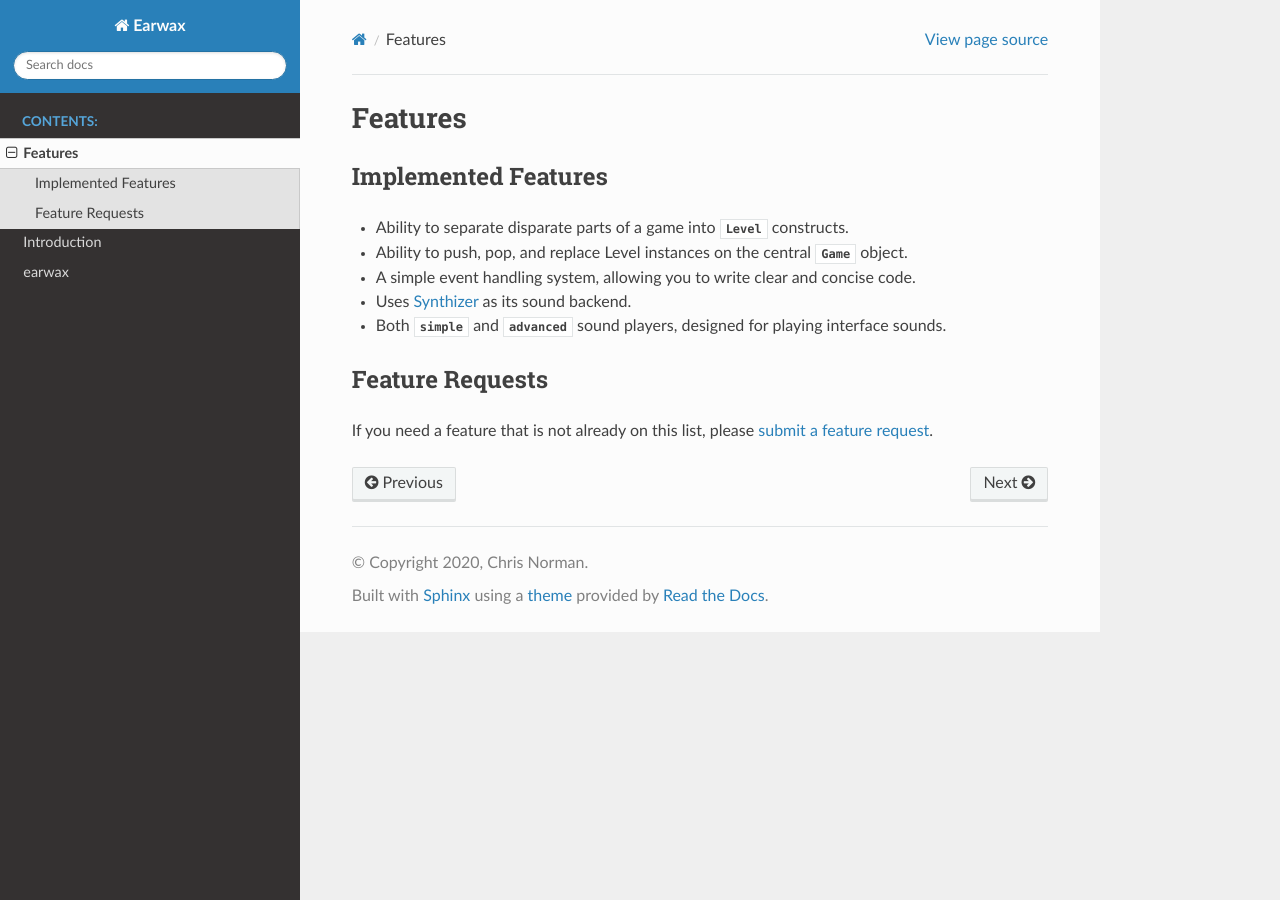
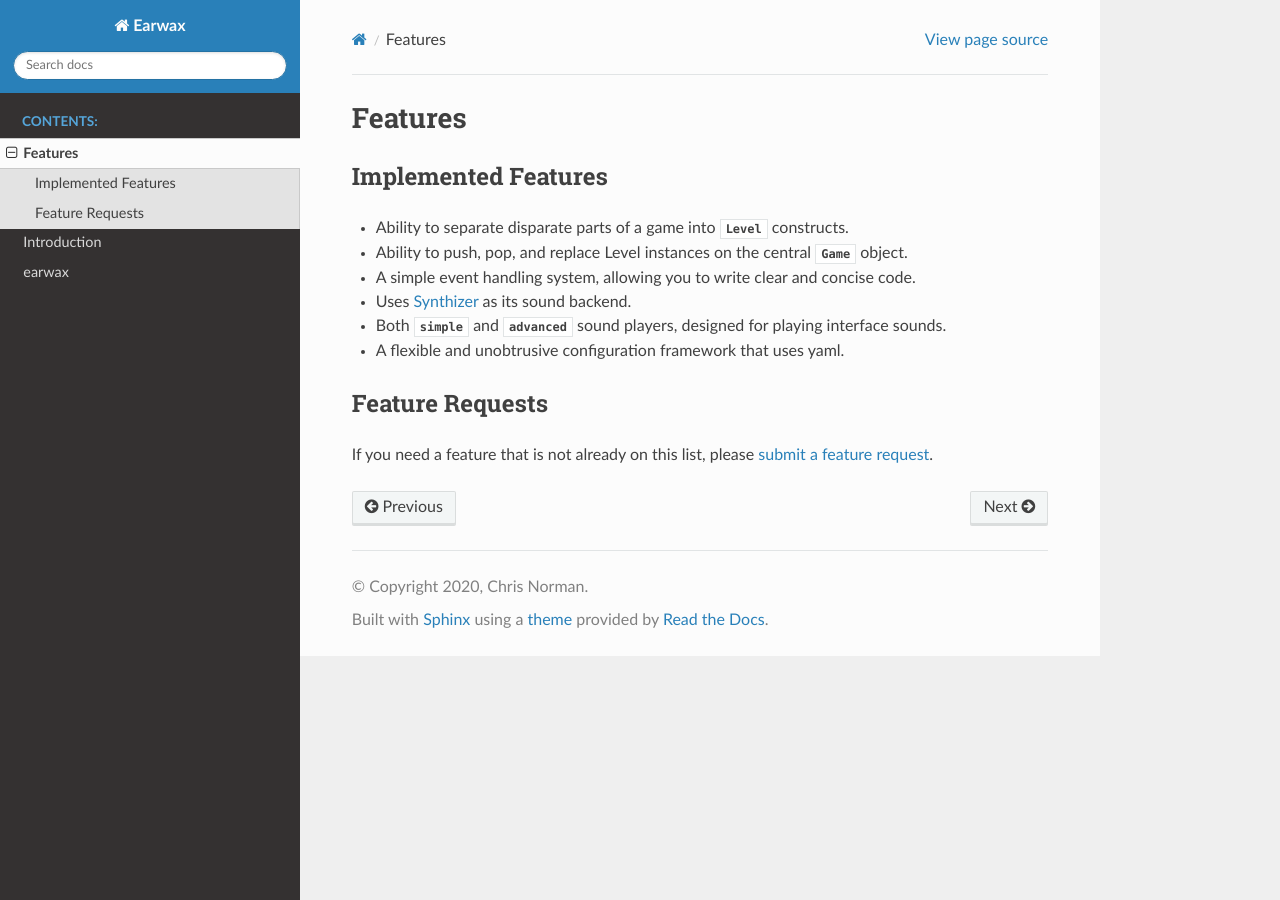
Before and after one commit to chrisnorman7/earwax, a Sphinx documentation site: the page built from docs/source/features.rst, in a window 1280 px wide. Built offline with Sphinx 7.4.7 and the Read the Docs theme 2.0.0, drawn with Linux system fonts in a browser that asks for light colours; comment, search, counter and statistics services are not loaded.

Commit message:
Updated features.

```diff
--- a/docs/source/features.rst
+++ b/docs/source/features.rst
@@ -14,6 +14,8 @@ Implemented Features
 
 * Both :class:`simple <earwax.SimpleInterfaceSoundPlayer>` and :class:`advanced <earwax.AdvancedInterfaceSoundPlayer>` sound players, designed for playing interface sounds.
 
+* A flexible and unobtrusive configuration framework that uses yaml.
+
 Feature Requests
 ----------------
 
```
